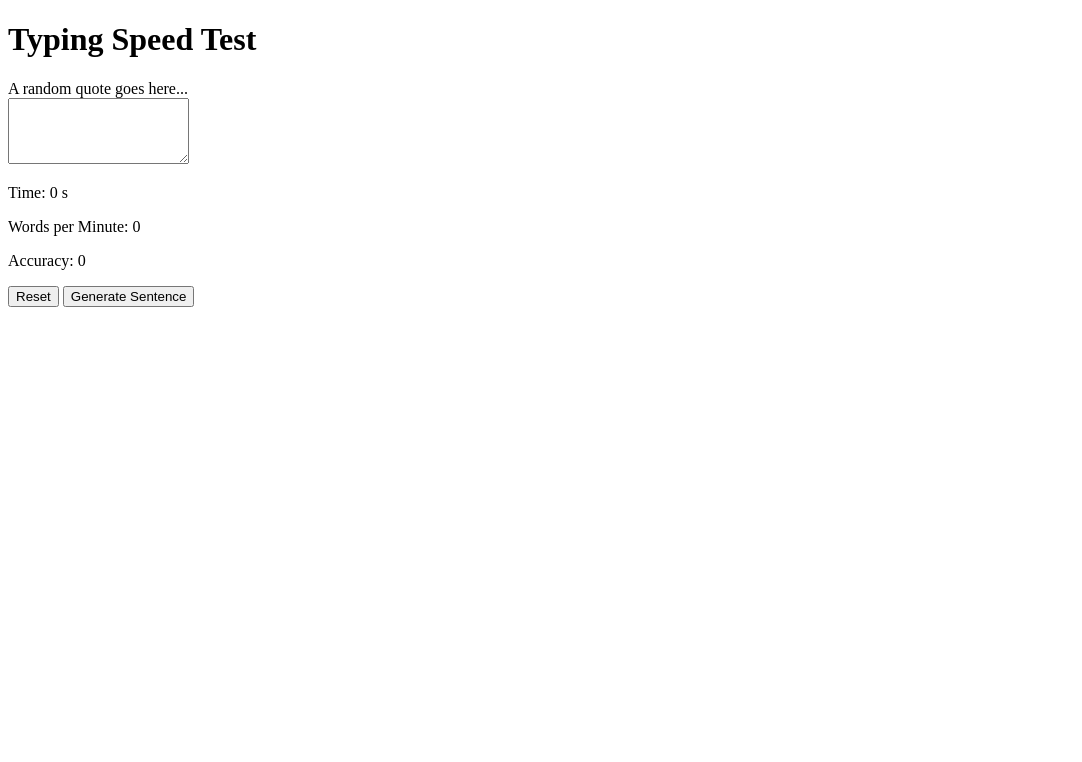
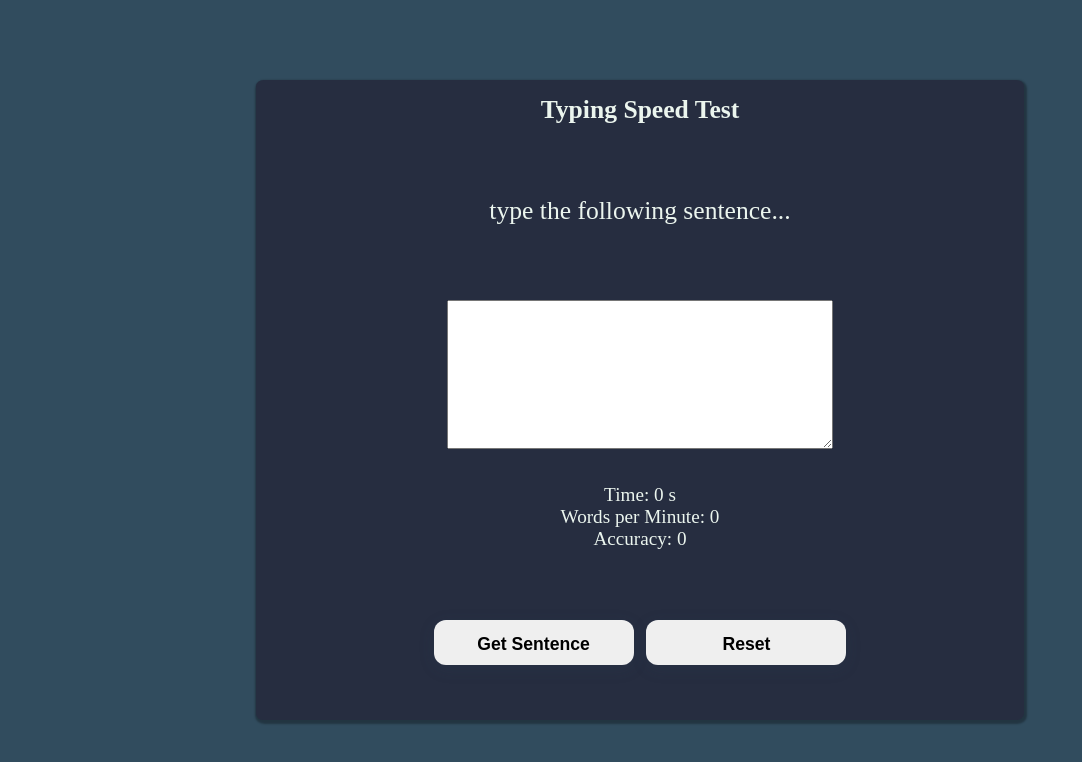
Before and after one commit to devbgandhi/typing-speed-test, a plain HTML site: page index.html in a window 1280 px wide. Shown: the whole page, without its empty margins (0-1082 px from the left). Drawn offline with Linux system fonts and the light colour scheme.

Commit message:
html and css files updated --styling added

```diff
--- a/index.html
+++ b/index.html
@@ -8,25 +8,36 @@
 
 </head>
 <body>
+
+    <!-- container div -->
     <div id="container" class="container">
+
+        <!-- heading -->
         <div id="heading">
             <h1>Typing Speed Test</h1>
         </div>
+
+        <!-- sentence to type -->
         <div id="quote">
-            A random quote goes here...
+            type the following sentence...
         </div>
+
+        <!-- text area for user to type anything -->
         <textarea name="input-text" id="input-text" rows = "4">
 
         </textarea>
 
+        <!-- stats for user -->
         <div class="stats">
             <p>Time: <span id="time-taken">0</span> s</p>
             <p>Words per Minute: <span id="wpm">0</span></p>
             <p>Accuracy: <span id="accuracy">0</span></p>
         </div>
+
+        <!-- buttons div for reset and Generate -->
         <div class="buttons">
+            <button>Get Sentence</button>
             <button type="reset">Reset</button>
-            <button>Generate Sentence</button>
         </div>
     </div>
 
--- a/style.css
+++ b/style.css
@@ -0,0 +1,89 @@
+* {
+    margin: 0;
+    padding: 0;
+}
+html {
+    font-size: 16px;
+}
+body {
+    display: flex;
+    height: 100vh;
+    width: 100vw;
+    background-color: #314C5E;
+    justify-content: center;
+    align-items: center;
+    color: #EBF5EE;
+}
+
+.container {
+    height: 80%;
+    width: 60%;
+    background-color: #262D40;
+    display: flex;
+    flex-wrap: wrap;
+    border-radius: 1%;
+    box-shadow: 1px 2px 2px 2px rgba(0,0,0,0.3);
+}
+
+#heading {
+    padding: 2% 0;
+    font-size: 1vw;
+    height: auto;
+    width: 100%;
+    overflow: hidden;
+    text-align: center;
+    white-space: nowrap;
+    text-overflow: ellipsis;
+}
+
+#quote{
+    padding: 2% 0;
+    font-size: 2vw;
+    height: auto;
+    width: 100%;
+    text-align: center;
+    text-overflow: ellipsis;
+    overflow: hidden;
+}
+textarea{
+    padding: 2% 0;
+    font-size: 2vw;
+    height: auto;
+    width: 50%;
+    margin: auto;
+    text-align: center;
+    text-overflow: ellipsis;
+    overflow: hidden;
+}
+.stats{
+    padding: 2% 0;
+    font-size: 1.5vw;
+    height: auto;
+    width: 100%;
+    text-align: center;
+    text-overflow: ellipsis;
+    overflow: hidden;
+}
+.buttons {
+    display: flex;
+    flex-wrap: wrap;
+    justify-content: center;
+    gap: 1vw;
+    padding: 2% 0;
+    width: 100%;
+}
+
+.buttons button {
+    flex: 1 1 150px;
+    max-width: 200px;
+    min-width: 120px;
+    height: 45px;
+    padding: 0.8em 1.5em;
+    font-size: 1.1rem;
+    font-weight: 600;
+    border-radius: 12px;
+    border: none;
+    box-shadow: 0 4px 16px rgba(49,76,94,0.15);
+    cursor: pointer;
+    text-align: center;
+}
```
